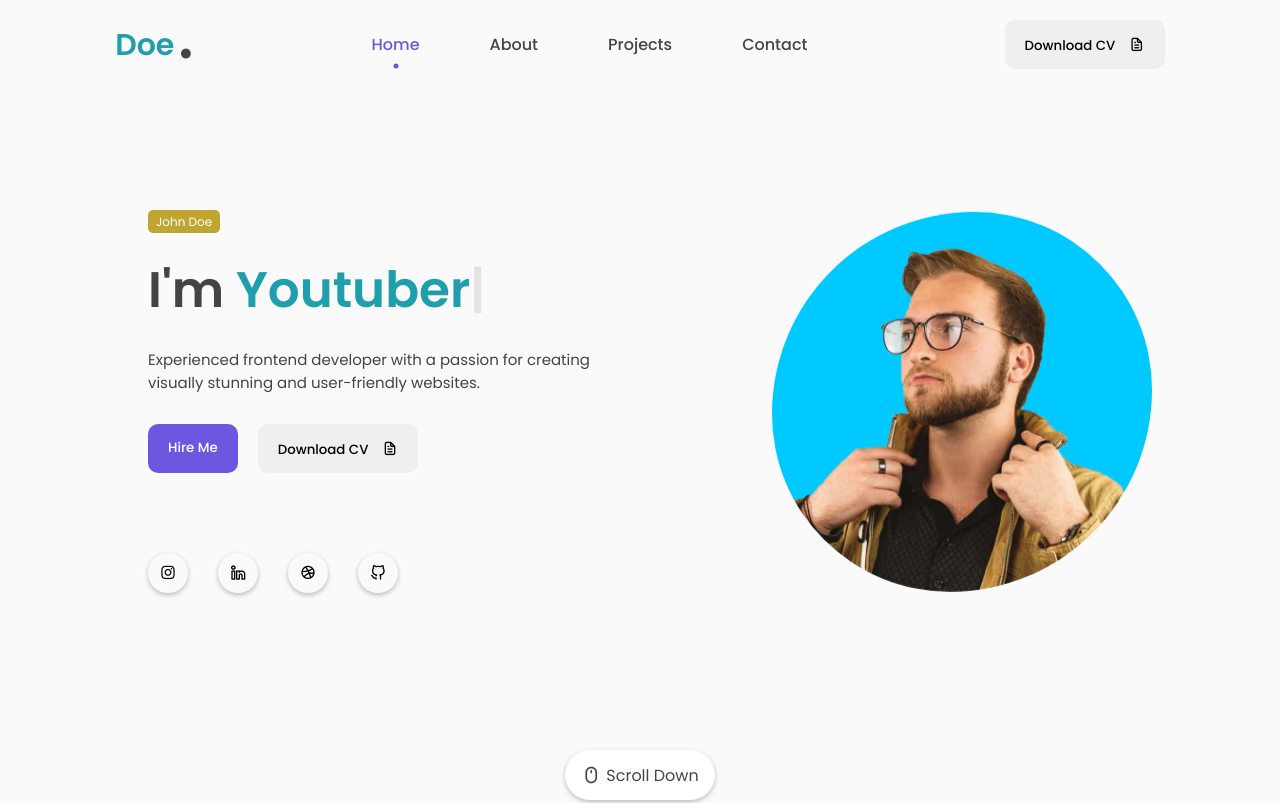
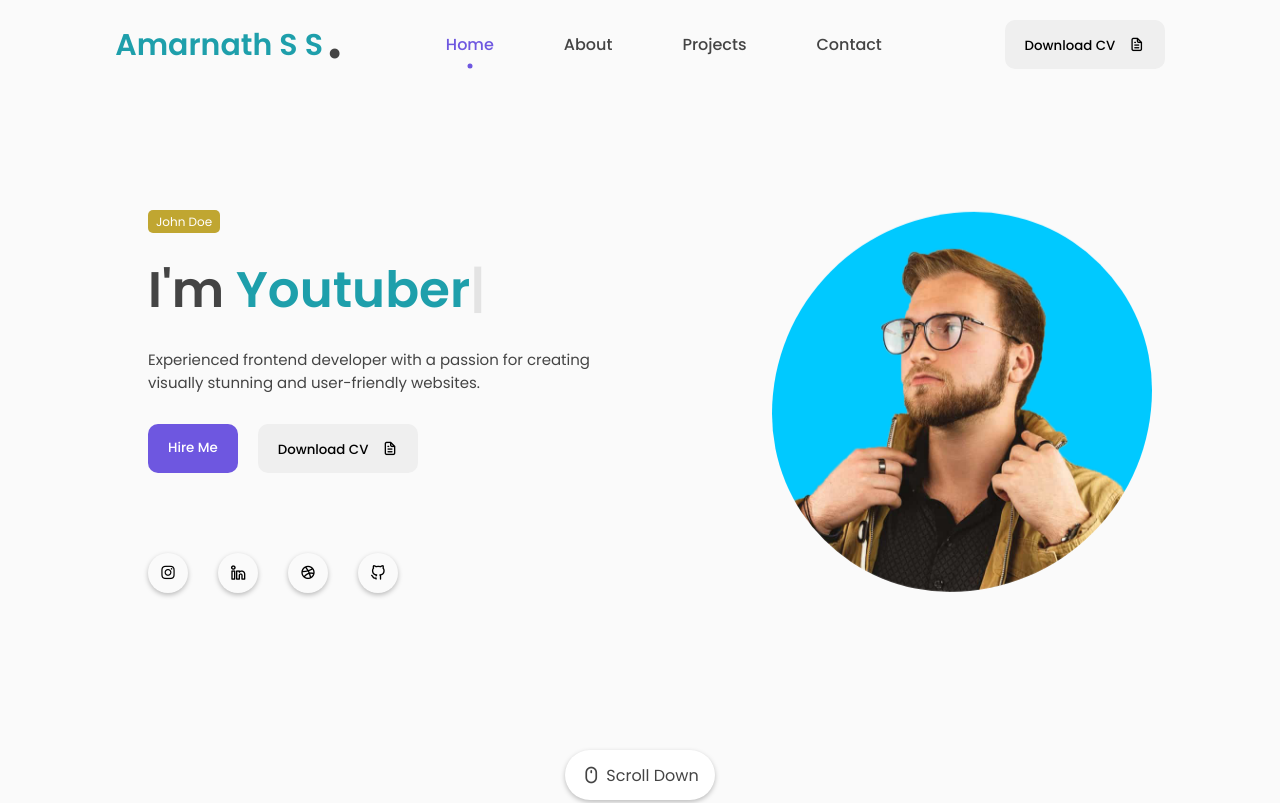
Before and after one commit to Percyjackson-ck/portfolio_website, a plain HTML site: page index.html in a window 1280 px wide. Shown: the top 803 px of the page. Drawn offline with nearby package versions, Linux system fonts and the light colour scheme.

Commit message:
updated name

```diff
--- a/index.html
+++ b/index.html
@@ -10,8 +10,7 @@
     <!-- --------- CSS ---------- -->
     <link rel="stylesheet" href="./assets/css/style.css">
 
-    <!-- --------- FAVICON ---------- -->
-    <link rel="shortcut icon" href="assets/images/favicon.png" type="image/x-icon">
+
 
     <title>Portfolio | Ludiflex</title>
 </head>
@@ -20,7 +19,7 @@
     <!-- --------------- HEADER --------------- -->
       <nav id="header">
         <div class="nav-logo">
-            <p class="nav-name">Doe</p>
+            <p class="nav-name">Amarnath S S</p>
             <span>.</span>
         </div>
         <div class="nav-menu" id="myNavMenu">
```
